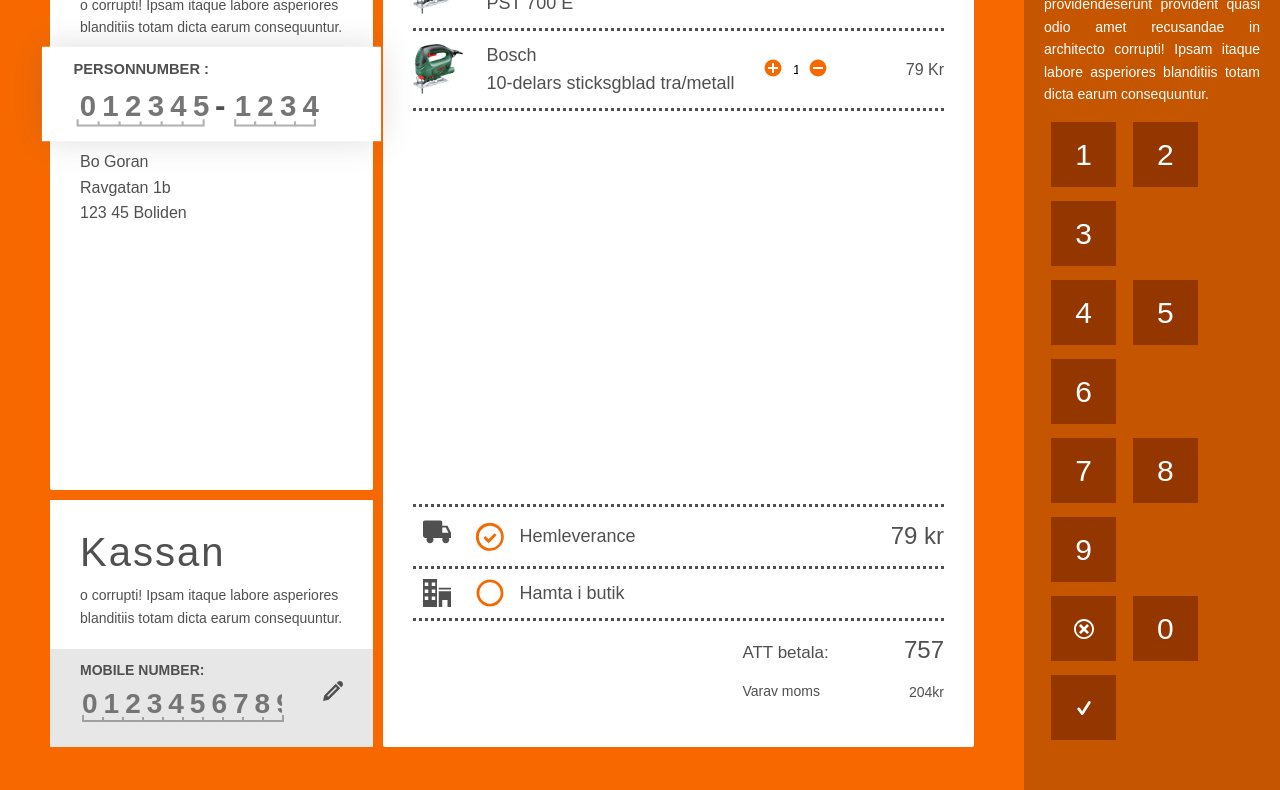
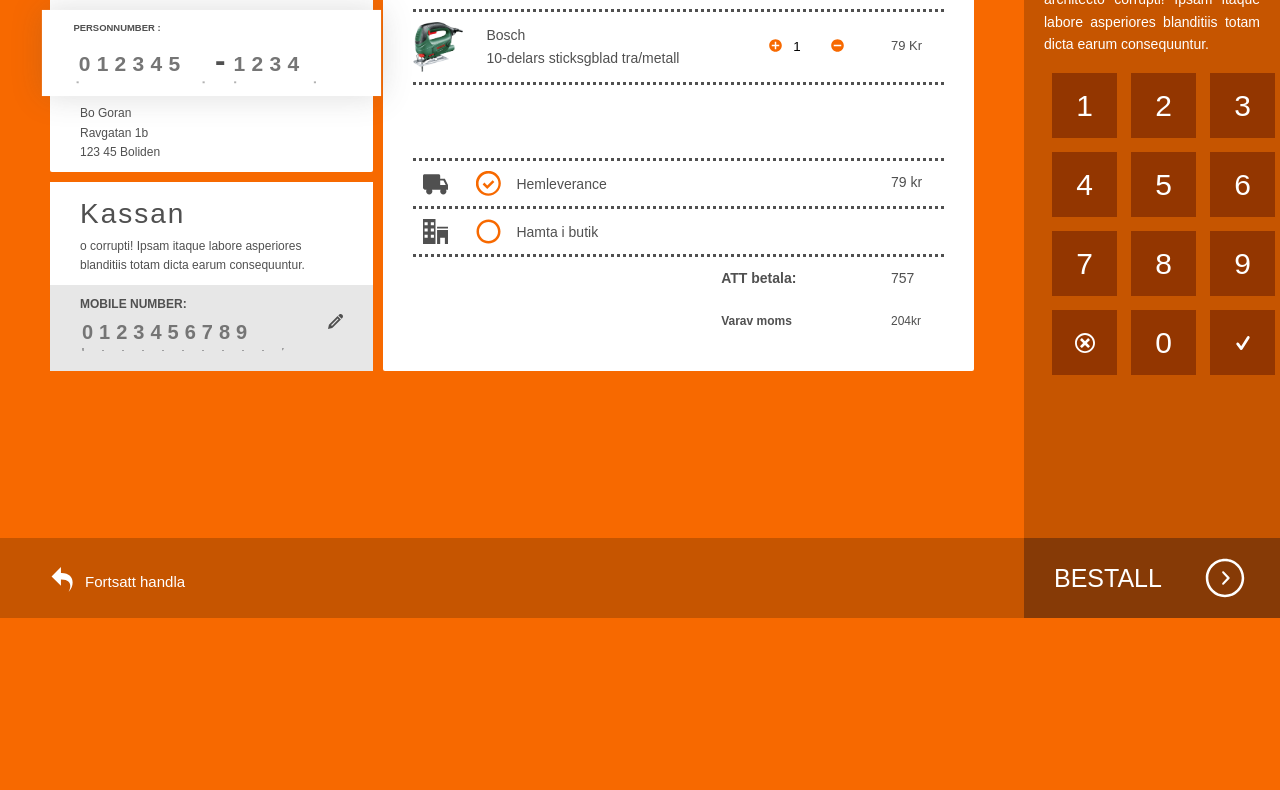
Before and after one commit to saibodicherla/Ecart-Checkout_Template, a website: page index.html in a window 1280 px wide. Shown: the part 182-972 px from the top of the page. After the commit the page ends 800 px from the top, so only its background shows below. Drawn offline with nearby package versions, Linux system fonts and the light colour scheme.

Commit message:
modified dialpad styling & change the text on template

```diff
--- a/CSS_file/style.css
+++ b/CSS_file/style.css
@@ -114,17 +114,17 @@ input[type='number'] {
   align-items: center;
 }
 .main__head-icons--icon {
-  height: 6rem;
-  width: 6rem;
+  height: 4rem;
+  width: 4rem;
   fill: #ffffff;
 }
 .main__head-icons span {
-  font-size: 2.6rem;
+  font-size: 2.0rem;
   padding: 0rem 2rem;
 }
 .main__head-heading {
   grid-area: heading;
-  font-size: 4.5rem;
+  font-size: 3.8rem;
   margin-left: 8.8rem;
 }
 .main__contacts {
@@ -137,15 +137,15 @@ input[type='number'] {
   padding: 1rem 3rem;
 }
 .main__contacts-content span {
-  font-size: 4rem;
+  font-size: 2.8rem;
   letter-spacing: 0.2rem;
 }
 .main__contacts-content p {
-  font-size: 1.4rem;
+  font-size: 1.2rem;
 }
 .main__contacts-dial span {
   display: block;
-  font-size: 1.4rem;
+  font-size: 0.9rem;
   text-transform: uppercase;
   font-weight: bold;
 }
@@ -156,8 +156,8 @@ input[type='number'] {
   border: none;
   padding: 0.7rem 0.2rem;
   border-radius: 4px;
-  font-size: 2.8rem;
-  letter-spacing: 0.5rem;
+  font-size: 2.0rem;
+  letter-spacing: 0.4rem;
   transition: all 0.2s;
   width: 250px;
   border-bottom: 2px solid #505050;
@@ -176,7 +176,7 @@ input[type='number'] {
 }
 .main__contacts-details span {
   display: block;
-  font-size: 1.6rem;
+  font-size: 1.2rem;
 }
 .main__conDetail {
   grid-area: conDetails;
@@ -184,10 +184,10 @@ input[type='number'] {
   color: #505050;
 }
 .main__conDetail-padding {
-  padding: 2rem 3rem;
+  padding: 1rem 3rem;
 }
 .main__conDetail-padding span {
-  font-size: 4rem;
+  font-size: 2.8rem;
   letter-spacing: 0.2rem;
 }
 @media only screen and (max-width: 65em) {
@@ -196,7 +196,7 @@ input[type='number'] {
   }
 }
 .main__conDetail-padding p {
-  font-size: 1.4rem;
+  font-size: 1.2rem;
 }
 .main__conDetail-padding1 {
   padding: 1rem 3rem 2rem;
@@ -207,13 +207,13 @@ input[type='number'] {
 }
 @media only screen and (max-width: 65em) {
   .main__conDetail-form {
-    background-color: #ffffff;
-    width: 80%;
+    background-color: #e7e7e7;
+    width: 100%;
   }
 }
 .main__conDetail-form span {
   text-transform: uppercase;
-  font-size: 1.4rem;
+  font-size: 1.2rem;
   font-weight: bold;
 }
 .main__conDetail-form--icons {
@@ -223,8 +223,8 @@ input[type='number'] {
   grid-template-columns: 54% 1fr;
 }
 .main__conDetail-form--icons---icon {
-  width: 2rem;
-  height: 2rem;
+  width: 1.5rem;
+  height: 1.5rem;
   fill: #505050;
   margin-left: auto;
 }
@@ -235,7 +235,7 @@ input[type='number'] {
   border: none;
   padding: 0.7rem 0.2rem;
   border-radius: 4px;
-  font-size: 2.8rem;
+  font-size: 2.0rem;
   letter-spacing: 0.5rem;
   transition: all 0.2s;
   border-bottom: 2px solid #505050;
@@ -275,12 +275,19 @@ input[type='number'] {
 .rightside {
   grid-area: rightside;
   background-color: #C65500;
-  padding: 5rem 2rem;
+  padding: 0rem 2rem;
   align-items: flex-end;
+  position: fixed;
+  right:0;
+  top:0;
+  bottom:0;
+  width:20%;
 }
 @media only screen and (max-width: 75em) {
   .rightside {
     padding: 0.2rem 2rem;
+    position: static;
+    width:100%;
   }
 }
 @media only screen and (max-width: 37.5em) {
@@ -289,6 +296,8 @@ input[type='number'] {
     padding: 0rem;
     grid-template-areas: 'con pad';
     grid-template-columns: 50% auto;
+    position: static;
+    width:100%;
   }
 }
 .rightside__content {
@@ -299,7 +308,7 @@ input[type='number'] {
 }
 @media only screen and (max-width: 75em) {
   .rightside__content {
-    text-align: center;
+    text-align: left;
     padding: 1rem 15rem;
     margin-top: 0rem;
   }
@@ -331,17 +340,17 @@ input[type='number'] {
 }
 .rightside__pad-btn {
   border: none;
-  width: 7.5rem;
-  height: 7.5rem;
-  margin: 0.7rem;
+  width: 7.0rem;
+  height: 7.0rem;
+  margin: 0.5rem;
   color: #ffffff;
   background-color: #863a06;
-  font-size: 3rem;
+  font-size: 2.5rem;
   text-align: center;
 }
 .rightside__pad-btn--icon {
-  height: 3rem;
-  width: 3rem;
+  height: 2.5rem;
+  width: 2.5rem;
   fill: #ffffff;
 }
 @media only screen and (max-width: 95em) {
@@ -349,7 +358,7 @@ input[type='number'] {
     border: none;
     width: 6.5rem;
     height: 6.5rem;
-    margin: 0.7rem;
+    margin: 0.6rem;
     color: #ffffff;
     background-color: #933600;
     font-size: 3rem;
@@ -380,8 +389,8 @@ input[type='number'] {
 @media only screen and (max-width: 50em) {
   .rightside__pad-btn {
     border: none;
-    width: 2rem;
-    height: 2rem;
+    width: 3.5rem;
+    height: 3.5rem;
     margin: 0.7rem;
     color: #ffffff;
     background-color: #933600;
@@ -396,8 +405,8 @@ input[type='number'] {
 @media only screen and (max-width: 37.5em) {
   .rightside__pad-btn {
     border: none;
-    width: 3rem;
-    height: 3rem;
+    width: 3.5rem;
+    height: 3.5rem;
     margin: 0.7rem;
     color: #ffffff;
     background-color: #933600;
@@ -413,10 +422,20 @@ input[type='number'] {
 .footer {
   grid-area: footer;
   background-color: #C65500;
+  position: fixed;
+   left: 0;
+   bottom: 0;
+   height:10%;
+   width : 80%;
+   z-index: -1;
 }
 @media only screen and (max-width: 75em) {
   .footer {
+    position: static;
     background-color: #863a06;
+    height:100%;
+    width: 99.8%;
+
   }
 }
 .footer__back {
@@ -433,18 +452,31 @@ input[type='number'] {
   text-decoration: none;
 }
 .footer__back-icons--icon {
-  height: 3rem;
-  width: 3rem;
+  height: 2.5rem;
+  width: 2.5rem;
   fill: #ffffff;
 }
 .footer__back-icons span {
-  font-size: 2rem;
+  font-size: 1.5rem;
   padding: 0rem 1rem;
 }
 
 .frightside {
   grid-area: frightside;
   background-color: #863a06;
+  position: fixed;
+   right: 0;
+   width: 20%;
+   height:10%;
+   bottom: 0;
+}
+@media only screen and (max-width: 75em) {
+  .frightside {
+    position: static;
+    background-color: #863a06;
+    height:100%;
+    width: 100%;
+  }
 }
 .frightside__icons {
   grid-area: icons;
@@ -458,13 +490,13 @@ input[type='number'] {
   text-decoration: none;
 }
 .frightside__icons-icon {
-  height: 4.5rem;
-  width: 4.5rem;
+  height: 4.0rem;
+  width: 4.0rem;
   fill: #ffffff;
   margin-left: auto;
 }
 .frightside__icons span {
-  font-size: 3rem;
+  font-size: 2.5rem;
   padding: 0rem 1rem;
   text-transform: uppercase;
 }
@@ -493,7 +525,7 @@ input[type='number'] {
 .top__item {
   display: grid;
   grid-template-areas: 'icon content no price';
-  grid-template-columns: 10% 1fr 16% 20%;
+  grid-template-columns: 10% 1fr 25% 10%;
   border-bottom: 3px dotted #505050;
   align-items: center;
   padding: 1rem 0rem 1rem;
@@ -501,14 +533,14 @@ input[type='number'] {
 @media only screen and (max-width: 37.5em) {
   .top__item {
     grid-template-areas: 'icon icon' 'content' 'no price';
-    grid-template-columns: 1fr;
+    grid-template-columns: 12% 1fr 35% 10%;
     grid-template-rows: auto 1fr 100%;
   }
 }
 .top__item-img {
   grid-area: icon;
-  width: 8rem;
-  height: 8rem;
+  width: 3rem;
+  height: 3rem;
 }
 .top__item-content {
   grid-area: content;
@@ -516,11 +548,11 @@ input[type='number'] {
 }
 .top__item-content span {
   display: block;
-  font-size: 1.8rem;
+  font-size: 1.4rem;
 }
 .top__item-no {
   grid-area: no;
-  font-size: 1.6rem;
+  font-size: 1.3rem;
   display: flex;
   align-items: center;
 }
@@ -545,14 +577,14 @@ input[type='number'] {
 }
 .top__item-no--icon {
   margin: 0rem 1rem;
-  height: 2rem;
-  width: 2rem;
+  height: 1.5rem;
+  width: 1.5rem;
   fill: #F76900;
 }
 .top__item-price {
   grid-area: price;
-  font-size: 1.6rem;
-  text-align: end;
+  font-size: 1.3rem;
+  text-align: left;
 }
 
 .bottom {
@@ -564,25 +596,25 @@ input[type='number'] {
 .bottom__item {
   display: grid;
   grid-template-areas: 'icon content no price';
-  grid-template-columns: 10% 1fr 18% 20%;
+  grid-template-columns: 10% 1fr 32% 10%;
   border-top: 3px dotted #505050;
   padding: 1rem 0rem;
 }
 .bottom__item-icon1 {
-  width: 2.8rem;
-  height: 2.8rem;
+  width: 2.5rem;
+  height: 2.5rem;
   margin-left: 1rem;
   fill: #505050;
 }
 .bottom__item-icon {
-  width: 2.8rem;
-  height: 2.8rem;
+  width: 2.5rem;
+  height: 2.5rem;
   fill: #F76900;
   margin-left: 1rem;
 }
 .bottom__item-check {
-  width: 2.8rem;
-  height: 2.8rem;
+  width: 2.4rem;
+  height: 2.4rem;
   margin-left: 1rem;
   background-color: #ffffff;
 }
@@ -593,27 +625,27 @@ input[type='number'] {
 }
 .bottom__item-content span {
   margin-left: 1.5rem;
-  font-size: 1.8rem;
+  font-size: 1.4rem;
 }
 .bottom__item-no {
-  font-size: 2.4rem;
+  font-size: 2.0rem;
 }
 .bottom__item-price {
-  font-size: 2.4rem;
-  text-align: end;
+  font-size: 1.4rem;
+  text-align:left;
 }
 .bottom__item-price span {
   display: block;
 }
 
 .min {
-  font-size: 1.4rem !important;
+  font-size: 1.2rem !important;
 }
 input#half1 {
   border: 0;
   width: 132px;
   background-position: 0px 32px;
-  padding-left: 6px;
+  padding-left: 5px;
   letter-spacing: 6px;
   display: inline-block;
 }
@@ -624,7 +656,7 @@ input#half2 {
   border: 0;
   width: 90px;
   background-position: -141px 32px;
-  padding-left: 6px;
+  padding-left: 5px;
   letter-spacing: 6px;
   display: inline-block;
 }
--- a/index.html
+++ b/index.html
@@ -201,13 +201,13 @@
           <div class="bottom__item">
             <span class="bottom__item-icon"></span>
             <div class="bottom__item-content"></div>
-            <div class="bottom__item-no">
-              <span>ATT betala:</span>
+            <div style="font-weight: bold;" class="bottom__item-price">
+              <span>ATT betala:</span><br>
               <span class="min">Varav moms</span>
             </div>
             <div class="bottom__item-price">
-              <span id="totalPrice">817kr</span>
-              <span style="margin-top:12px" class="min">204kr</span>
+              <span id="totalPrice">817kr</span><br>
+              <span class="min">204kr</span>
             </div>
           </div>
         </div>
@@ -226,89 +226,82 @@
       </div>
       <div class="rightside__pad">
         <form action="#" method="post" id="form">
+          <table>
+            <tr>
+              <td>
                   <button type="button" class="rightside__pad-btn number" value="1">
                     1
                   </button>
-          <button
-            type="button"
-            type="button"
-            class="rightside__pad-btn number"
-            value="2"
-          >
+              </td>
+              <td>
+                  <button type="button" class="rightside__pad-btn number" value="2">
                     2
                   </button>
-          <button
-            type="button"
-            type="button"
-            class="rightside__pad-btn number"
-            value="3"
-          >
+              </td>
+              <td>
+                  <button type="button" class="rightside__pad-btn number" value="3">
                     3
                   </button>
-          <br />
-          <button
-            type="button"
-            type="button"
-            class="rightside__pad-btn number"
-            value="4"
-          >
+              </td>
+            </tr>
+            <tr>
+              <td>
+                  <button type="button" class="rightside__pad-btn number" value="4">
                     4
                   </button>
-          <button
-            type="button"
-            type="button"
-            class="rightside__pad-btn number"
-            value="5"
-          >
+              </td>
+              <td>
+                  <button type="button" class="rightside__pad-btn number" value="5">
                     5
                   </button>
-          <button
-            type="button"
-            type="button"
-            class="rightside__pad-btn number"
-            value="6"
-          >
+              </td>
+              <td>
+                  <button type="button" class="rightside__pad-btn number" value="6">
                     6
                   </button>
-          <br />
-          <button
-            type="button"
-            type="button"
-            class="rightside__pad-btn number"
-            value="7"
-          >
+              </td>
+            </tr>
+            <tr>
+              <td>
+                  <button type="button" class="rightside__pad-btn number" value="7">
                     7
                   </button>
-          <button
-            type="button"
-            type="button"
-            class="rightside__pad-btn number"
-            value="8"
-          >
+              </td>
+              <td>
+                  <button type="button" class="rightside__pad-btn number" value="8">
                     8
                   </button>
-          <button
-            type="button"
-            type="button"
-            class="rightside__pad-btn number"
-            value="9"
-          >
+              </td>
+              <td>
+                  <button type="button" class="rightside__pad-btn number" value="9">
                     9
                   </button>
-          <br />
+              </td>
+            </tr>
+            <tr>
+              <td>
+
                 <button type="button" id="del" class="rightside__pad-btn del">
                   <svg class="rightside__pad-btn--icon">
                     <use xlink:href="img/sprite.svg#icon-cancel-circle"></use>
                   </svg>
                 </button>
+              </td>
+              <td>
                   <button type="button" class="rightside__pad-btn number" value="0">
                     0
                   </button>
+              </td>
+              <td>
                 <button type="button" id="dial" class="rightside__pad-btn" value="">
                   <svg class="rightside__pad-btn--icon">
                     <use xlink:href="img/sprite.svg#icon-check"></use>
                   </svg>
                 </button>
+              </td>
+            </tr>
+          </table>
+
         </form>
       </div>
     </div>
@@ -316,6 +309,7 @@
     <div class="frightside">
       <div class="frightside__icons">
         <span>bestall</span>
+        <span>
         <a href="#">
           <svg class="frightside__icons-icon">
             <use
@@ -323,6 +317,7 @@
             ></use>
           </svg>
         </a>
+        </span>
       </div>
     </div>
 
```
Lines whose indentation alone changed are shown as unchanged.
